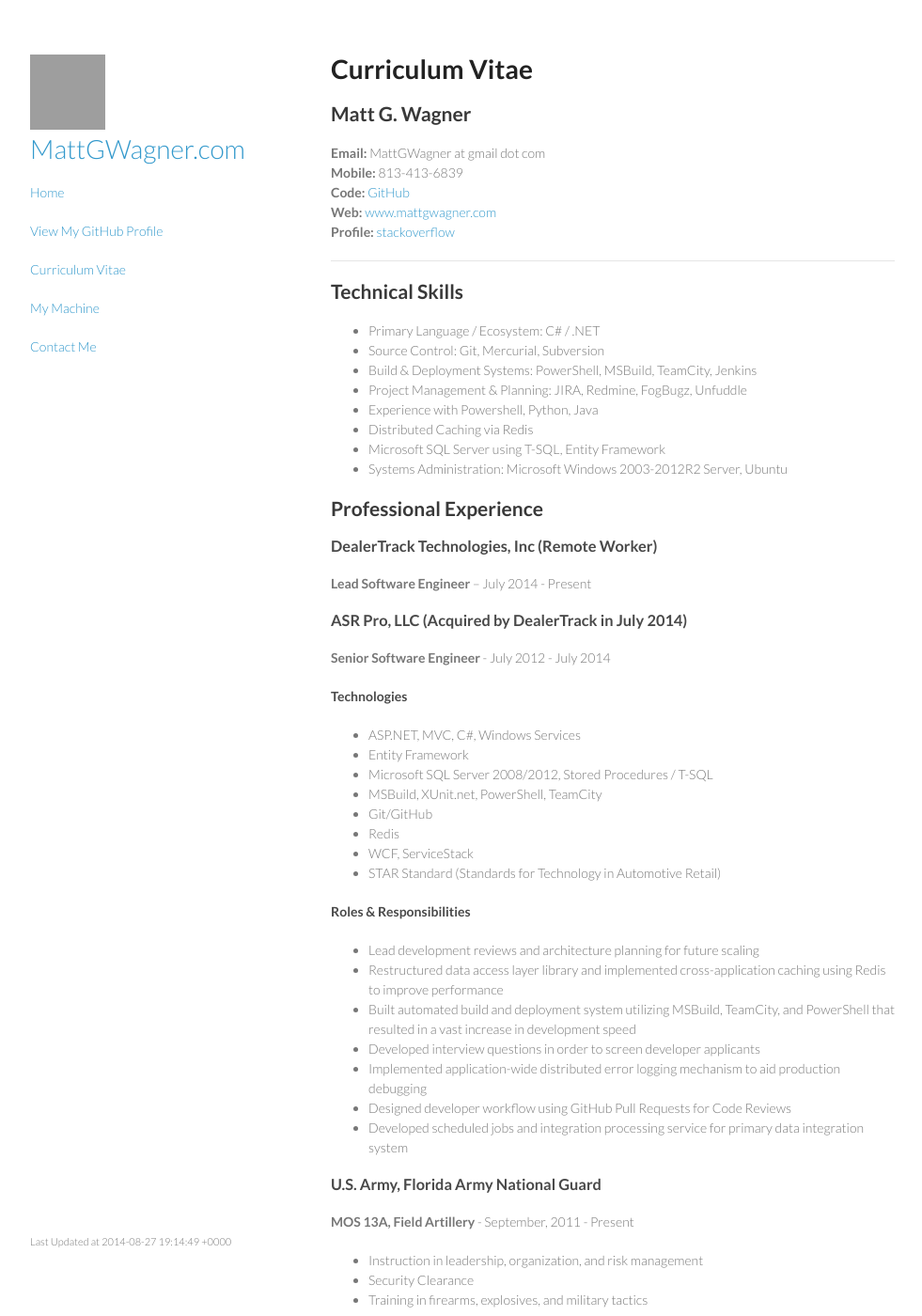
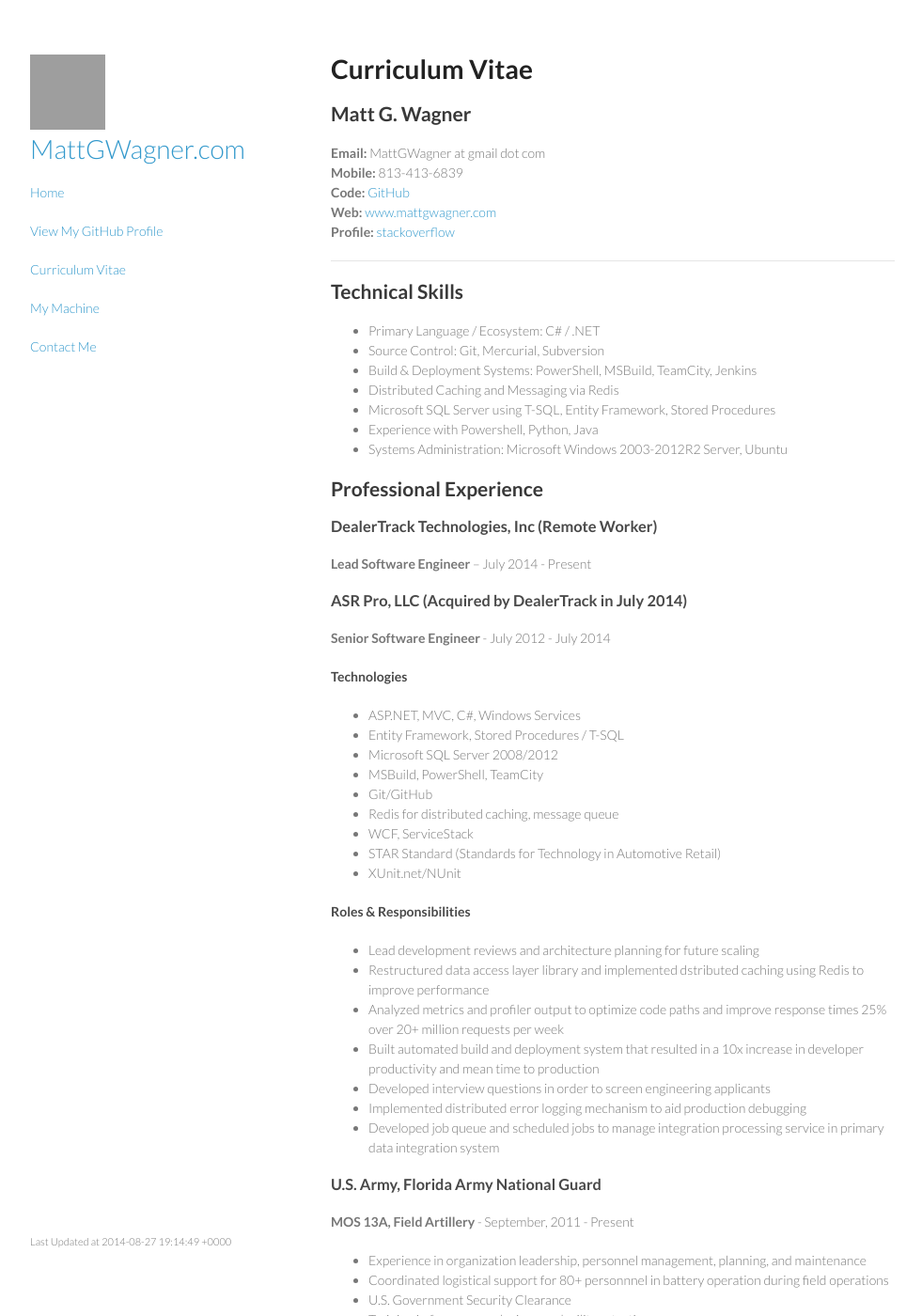
Before and after one commit to mattgwagner/mattgwagner, a Jekyll site: the page built from cv.md, in a window 1280 px wide and 1400 px high. Shown: the whole window at 94% size, without its empty margins (148-1129 px from the left). Built offline with Jekyll 4.4.1, drawn with Linux system fonts in a browser that asks for light colours; some of the changed text lies outside the part shown; grey boxes are pictures that could not be loaded.

Commit message:
Updated CV

```diff
--- a/cv.md
+++ b/cv.md
@@ -20,10 +20,9 @@ title: Matt G. Wagner - Curriculum Vitae
 * Primary Language / Ecosystem: C# / .NET
 * Source Control: Git, Mercurial, Subversion
 * Build & Deployment Systems: PowerShell, MSBuild, TeamCity, Jenkins
-* Project Management & Planning: JIRA, Redmine, FogBugz, Unfuddle
+* Distributed Caching and Messaging via Redis
+* Microsoft SQL Server using T-SQL, Entity Framework, Stored Procedures
 * Experience with Powershell, Python, Java
-* Distributed Caching via Redis
-* Microsoft SQL Server using T-SQL, Entity Framework
 * Systems Administration: Microsoft Windows 2003-2012R2 Server, Ubuntu
 
 ## Professional Experience
@@ -37,35 +36,37 @@ title: Matt G. Wagner - Curriculum Vitae
 #### Technologies
 
 * ASP.NET, MVC, C#, Windows Services
-* Entity Framework
-* Microsoft SQL Server 2008/2012, Stored Procedures / T-SQL
-* MSBuild, XUnit.net, PowerShell, TeamCity
+* Entity Framework, Stored Procedures / T-SQL
+* Microsoft SQL Server 2008/2012
+* MSBuild, PowerShell, TeamCity
 * Git/GitHub
-* Redis
+* Redis for distributed caching, message queue
 * WCF, ServiceStack
 * STAR Standard (Standards for Technology in Automotive Retail)
+* XUnit.net/NUnit
 
 #### Roles & Responsibilities
 
 * Lead development reviews and architecture planning for future scaling
-* Restructured data access layer library and implemented cross-application caching using Redis to improve performance
-* Built automated build and deployment system utilizing MSBuild, TeamCity, and PowerShell that resulted in a vast increase in development speed
-* Developed interview questions in order to screen developer applicants
-* Implemented application-wide distributed error logging mechanism to aid production debugging
-* Designed developer workflow using GitHub Pull Requests for Code Reviews
-* Developed scheduled jobs and integration processing service for primary data integration system
+* Restructured data access layer library and implemented dstributed caching using Redis to improve performance
+* Analyzed metrics and profiler output to optimize code paths and improve response times 25% over 20+ million requests per week
+* Built automated build and deployment system that resulted in a 10x increase in developer productivity and mean time to production
+* Developed interview questions in order to screen engineering applicants
+* Implemented distributed error logging mechanism to aid production debugging
+* Developed job queue and scheduled jobs to manage integration processing service in primary data integration system
 
 ### U.S. Army, Florida Army National Guard
 **MOS 13A, Field Artillery** - September, 2011 - Present
 
-* Instruction in leadership, organization, and risk management
-* Security Clearance
+* Experience in organization leadership, personnel management, planning, and maintenance
+* Coordinated logistical support for 80+ personnnel in battery operation during field operations
+* U.S. Government Security Clearance
 * Training in firearms, explosives, and military tactics
 
 #### Training & Schools
-* Field Artillery Basic Officer Leadership Course, Fort Sill, Oklahoma (2014)
+* Field Artillery Basic Officer Leadership Course, Fort Sill, OK (2014)
 * Officer Candidate School, Florida Regional Training Institute, Camp Blanding Joint Training Center  (2012, 2013)
-* Basic Combat Training, Fort Sill, Oklahoma  (2011)
+* Basic Combat Training, Fort Sill, OK  (2011)
 
 ### MIDFLORIDA Credit Union - Lakeland, FL
 **Developer II** - December, 2011 - July, 2012
@@ -103,26 +104,14 @@ ASP.NET, C#, SVN, Stored Procedures
 #### Roles & Responsibilities
 
 * Attended JPMorganChase Corporate Development Program (CDP) Core Training in New York City on fundamentals of project management, finance, and team leadership
-* Helped design multi-tier java web-based business application running on clustered WebLogic 10 servers
 * Lead team workshops on J2EE best-practices on topics such as source control, bug tracking, exception handling, and event logging
 * Lead Developer on several long-term projects involving teams on-site and overseas in Mumbai, India
 
 ### University of South Florida Controller's Office - Tampa, FL
 **IT Systems Support** - May 2007 - May 2008
 
-#### Roles & Responsibilities
-
-* Configured and maintained a network of Windows PCs for 100+ personnel
-* Experience configuring and deploying inter-office instant messaging solution
-* Worked on-site with personnel to determine technical solutions to streamline business processes
-
 ### University of South Florida Academic Computing Help Desk - Tampa, FL
 **Student Technology Consultant** - January 2006 - December 2006
-
-#### Roles & Responsibilities
-
-* Assisted faculty and students in utilizing Blackboard academic CMS
-* Provided in-person, phone, instant message, and e-mail technical support for any campus academic technology issue
 
 ## Education
 
```
